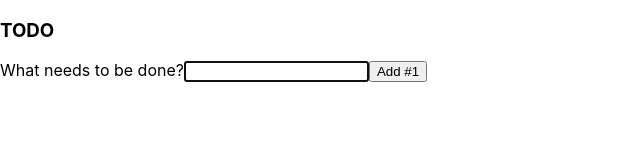
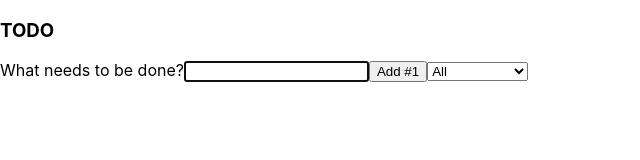
Before and after one commit to Mart1n991/todos, a React (Create React App) app: page / in a window 1280 px wide. Shown: the top 160 px of the page, without its empty margins (0-640 px from the left). Built offline with nearby package versions, Linux system fonts and the light colour scheme.

Commit message:
Pridal som element select s možnosťami filtrovania todos

```diff
--- a/src/components/TodoForm.js
+++ b/src/components/TodoForm.js
@@ -6,6 +6,12 @@ export default function TodoForm({ items, handleChange, handleSubmit, value }) {
       <label htmlFor="new-todo">What needs to be done?</label>
       <input autoFocus id="new-todo" onChange={handleChange} value={value} />
       <button>{`Add #${items.length + 1}`}</button>
+
+      <select>
+        <option>All</option>
+        <option>Completed</option>
+        <option>Uncompleted</option>
+      </select>
     </form>
   );
 }
```
